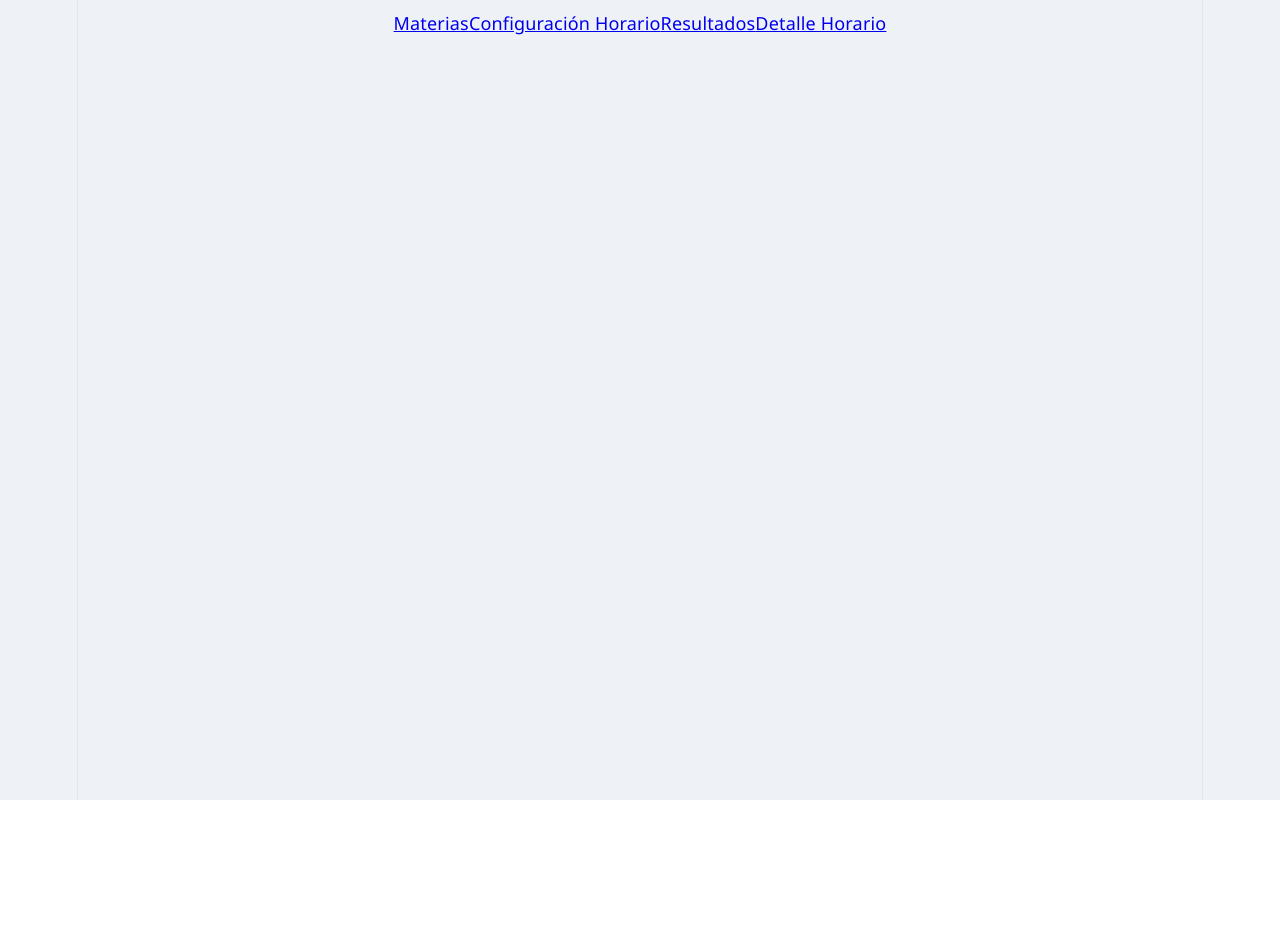
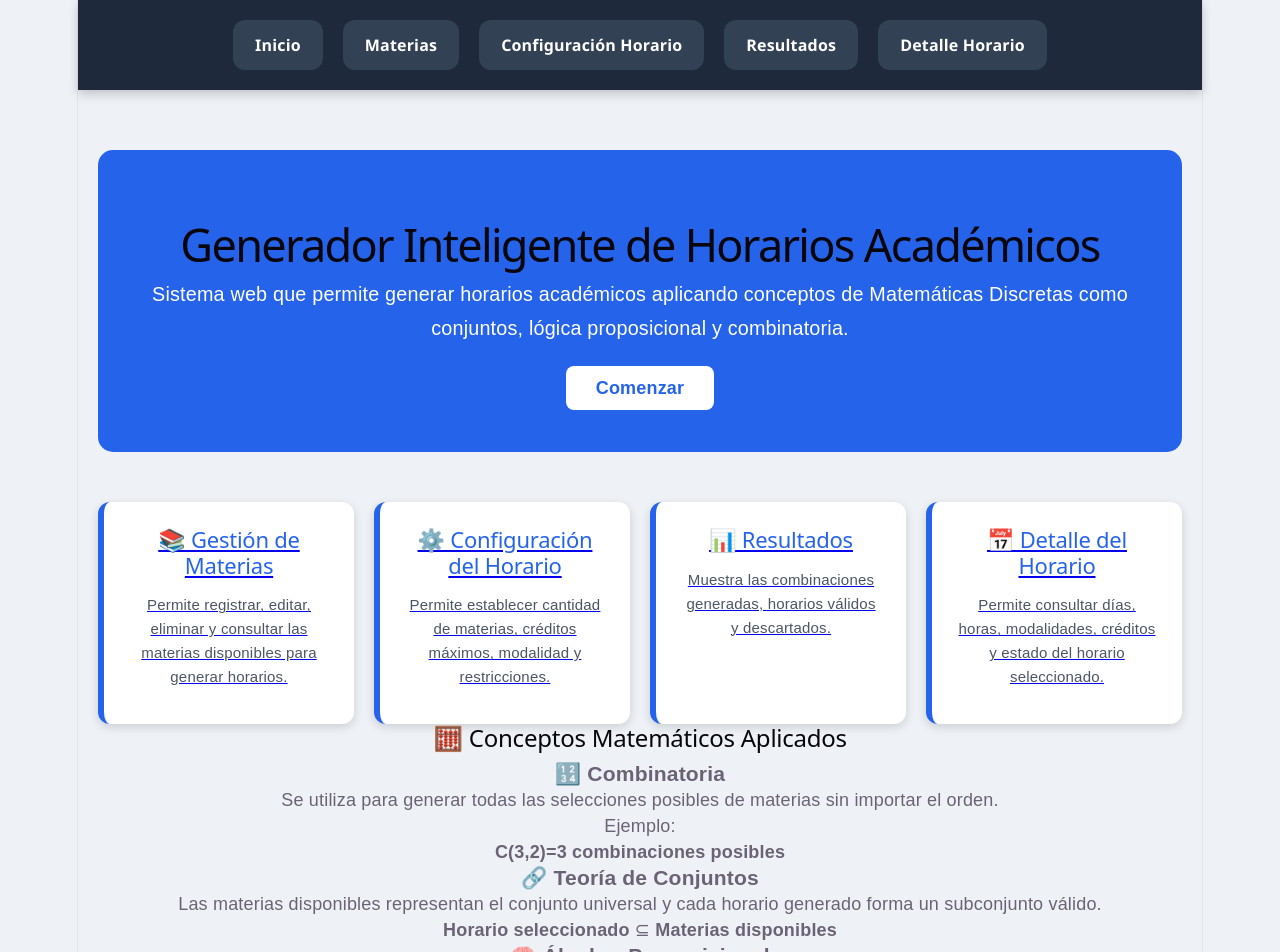
Before and after one commit to HancelE93/HorariosTallerFinal, a React (Vite) app in the folder Frontend_Horarios/: page / in a window 1280 px wide. Shown: the top 952 px of the page. Before the commit the page ends 800 px from the top, so only its background shows below. Built offline with nearby package versions, Linux system fonts and the light colour scheme.

Commit message:
Mejoras interfaz y pagina Home

```diff
--- a/Frontend_Horarios/src/App.jsx
+++ b/Frontend_Horarios/src/App.jsx
@@ -6,6 +6,7 @@ import ConfiguracionHorario from "./pages/ConfiguracionHorario";
 import Resultados from "./pages/Resultados";
 import DetalleHorario from "./pages/DetalleHorario";
 import Navbar from "./components/Navbar";
+import Home from "./pages/Home";
 
 
 function App() {
@@ -17,6 +18,8 @@ function App() {
             <Navbar />
 
             <Routes>
+
+                <Route path="/" element={<Home />} />
 
                 <Route path="/materias" element={<GestionMaterias />} />
 
--- a/Frontend_Horarios/src/components/Navbar.jsx
+++ b/Frontend_Horarios/src/components/Navbar.jsx
@@ -4,7 +4,12 @@ import "../styles/Navbar.css";
 function Navbar() {
 
     return (
+
         <nav>
+
+            <Link to="/">
+                Inicio
+            </Link>
 
             <Link to="/materias">
                 Materias
@@ -23,6 +28,7 @@ function Navbar() {
             </Link>
 
         </nav>
+
     );
 
 }
--- a/Frontend_Horarios/src/pages/ConfiguracionHorario.jsx
+++ b/Frontend_Horarios/src/pages/ConfiguracionHorario.jsx
@@ -3,11 +3,9 @@ import { useNavigate } from "react-router-dom";
 import "./../styles/ConfiguracionHorario.css";
 import { API_BASE_URL } from "../config/apiConfig";
 
-
 function ConfiguracionHorario() {
 
     const navigate = useNavigate();
-
 
     const [configuracion, setConfiguracion] = useState({
 
@@ -27,12 +25,9 @@ function ConfiguracionHorario() {
 
     });
 
-
-
     const manejarCambio = (e) => {
 
         const { name, value, type, checked } = e.target;
-
 
         setConfiguracion({
 
@@ -46,51 +41,35 @@ function ConfiguracionHorario() {
 
     };
 
-
-
     const generarHorario = async (e) => {
 
         e.preventDefault();
-
-
 
         const datos = {
 
             ...configuracion,
 
-
             numberOfCourses: Number(
                 configuracion.numberOfCourses
             ),
-
 
             maximumCredits: Number(
                 configuracion.maximumCredits
             ),
 
-
             maximumDifficultCourses: Number(
                 configuracion.maximumDifficultCourses
             ),
 
-
-
             requiredCourses: configuracion.requiredCourses
-
                 ? [configuracion.requiredCourses]
-
                 : [],
-
-
 
             completedCourses: []
 
         };
 
-
-
         try {
-
 
             const respuesta = await fetch(
 
@@ -112,8 +91,6 @@ function ConfiguracionHorario() {
 
             );
 
-
-
             if (!respuesta.ok) {
 
                 throw new Error(
@@ -122,18 +99,18 @@ function ConfiguracionHorario() {
 
             }
 
-
-
             const horarioGenerado = await respuesta.json();
-
-
 
             console.log(
                 "Horario generado:",
                 horarioGenerado
             );
 
-
+            // Guardar el horario para reutilizarlo
+            localStorage.setItem(
+                "ultimoHorario",
+                JSON.stringify(horarioGenerado)
+            );
 
             navigate("/resultados", {
 
@@ -141,40 +118,27 @@ function ConfiguracionHorario() {
 
             });
 
-
-
         } catch (error) {
-
 
             console.error(error);
 
-
         }
 
-
     };
-
-
-
 
     return (
 
         <div className="configuracion-container">
 
-
             <h1>
                 Generador Inteligente de Horarios
             </h1>
 
-
-
             <form onSubmit={generarHorario}>
-
 
                 <label>
                     Cantidad de materias
                 </label>
-
 
                 <input
 
@@ -190,12 +154,9 @@ function ConfiguracionHorario() {
 
                 />
 
-
-
                 <label>
                     Máximo de créditos
                 </label>
-
 
                 <input
 
@@ -211,12 +172,9 @@ function ConfiguracionHorario() {
 
                 />
 
-
-
                 <label>
                     Máximo de materias difíciles
                 </label>
-
 
                 <input
 
@@ -232,12 +190,9 @@ function ConfiguracionHorario() {
 
                 />
 
-
-
                 <label>
                     Materias obligatorias
                 </label>
-
 
                 <input
 
@@ -255,12 +210,9 @@ function ConfiguracionHorario() {
 
                 />
 
-
-
                 <label>
                     Modalidad
                 </label>
-
 
                 <select
 
@@ -278,21 +230,15 @@ function ConfiguracionHorario() {
                         Cualquiera
                     </option>
 
-
                     <option value="Presencial">
                         Presencial
                     </option>
-
 
                     <option value="Virtual">
                         Virtual
                     </option>
 
-
                 </select>
-
-
-
 
                 <label>
 
@@ -314,9 +260,6 @@ function ConfiguracionHorario() {
 
                 </label>
 
-
-
-
                 <label>
 
                     <input
@@ -337,19 +280,13 @@ function ConfiguracionHorario() {
 
                 </label>
 
-
-
-
                 <button type="submit">
 
                     Generar horario
 
                 </button>
 
-
-
             </form>
-
 
         </div>
 
@@ -357,5 +294,4 @@ function ConfiguracionHorario() {
 
 }
 
-
 export default ConfiguracionHorario;
--- a/Frontend_Horarios/src/pages/DetalleHorario.jsx
+++ b/Frontend_Horarios/src/pages/DetalleHorario.jsx
@@ -4,12 +4,13 @@ import "../styles/DetalleHorario.css";
 
 function DetalleHorario() {
 
-
     const location = useLocation();
     const navigate = useNavigate();
 
 
-    const horario = location.state;
+    const horario =
+        location.state ||
+        JSON.parse(localStorage.getItem("ultimoDetalleHorario"));
 
 
 
@@ -100,6 +101,20 @@ function DetalleHorario() {
                                         </p>
 
 
+
+                                        <p>
+
+                                            <strong>
+                                                Créditos:
+                                            </strong>
+
+                                            {" "}
+
+                                            {materia.credits}
+
+                                        </p>
+
+
                                     </div>
 
 
@@ -112,7 +127,9 @@ function DetalleHorario() {
 
 
                         <button className="btn-pdf">
+
                             Descargar PDF
+
                         </button>
 
 
@@ -120,7 +137,6 @@ function DetalleHorario() {
 
 
                 ) : (
-
 
                     <>
 
@@ -138,7 +154,6 @@ function DetalleHorario() {
 
                     </>
 
-
                 )
             }
 
--- /dev/null
+++ b/Frontend_Horarios/src/pages/Home.jsx
@@ -0,0 +1,230 @@
+import { Link } from "react-router-dom";
+import "../styles/Home.css";
+
+
+function Home() {
+
+    return (
+
+        <div className="home-container">
+
+
+            <div className="hero">
+
+
+                <h1>
+                    Generador Inteligente de Horarios Académicos
+                </h1>
+
+
+                <p>
+                    Sistema web que permite generar horarios académicos
+                    aplicando conceptos de Matemáticas Discretas como
+                    conjuntos, lógica proposicional y combinatoria.
+                </p>
+
+
+
+                <Link
+                    to="/configuracion"
+                    className="btn-comenzar"
+                >
+                    Comenzar
+                </Link>
+
+
+            </div>
+
+
+
+            <div className="cards-container">
+
+
+
+                <Link
+                    to="/materias"
+                    className="card"
+                >
+
+                    <h2>
+                        📚 Gestión de Materias
+                    </h2>
+
+
+                    <p>
+                        Permite registrar, editar, eliminar y consultar
+                        las materias disponibles para generar horarios.
+                    </p>
+
+
+                </Link>
+
+
+
+
+                <Link
+                    to="/configuracion"
+                    className="card"
+                >
+
+                    <h2>
+                        ⚙️ Configuración del Horario
+                    </h2>
+
+
+                    <p>
+                        Permite establecer cantidad de materias,
+                        créditos máximos, modalidad y restricciones.
+                    </p>
+
+
+                </Link>
+
+
+
+
+                <Link
+                    to="/resultados"
+                    className="card"
+                >
+
+                    <h2>
+                        📊 Resultados
+                    </h2>
+
+
+                    <p>
+                        Muestra las combinaciones generadas,
+                        horarios válidos y descartados.
+                    </p>
+
+
+                </Link>
+
+
+
+
+                <Link
+                    to="/detalle"
+                    className="card"
+                >
+
+                    <h2>
+                        📅 Detalle del Horario
+                    </h2>
+
+
+                    <p>
+                        Permite consultar días, horas, modalidades,
+                        créditos y estado del horario seleccionado.
+                    </p>
+
+
+                </Link>
+
+
+            </div>
+
+
+
+
+
+            <div className="conceptos-container">
+
+
+                <h2>
+                    🧮 Conceptos Matemáticos Aplicados
+                </h2>
+
+
+
+                <div className="concepto-card">
+
+
+                    <h3>
+                        🔢 Combinatoria
+                    </h3>
+
+
+                    <p>
+                        Se utiliza para generar todas las selecciones
+                        posibles de materias sin importar el orden.
+                    </p>
+
+
+                    <p>
+                        Ejemplo:
+                    </p>
+
+
+                    <strong>
+                        C(3,2)=3 combinaciones posibles
+                    </strong>
+
+
+                </div>
+
+
+
+
+
+                <div className="concepto-card">
+
+
+                    <h3>
+                        🔗 Teoría de Conjuntos
+                    </h3>
+
+
+                    <p>
+                        Las materias disponibles representan el conjunto
+                        universal y cada horario generado forma un
+                        subconjunto válido.
+                    </p>
+
+
+                    <strong>
+                        Horario seleccionado ⊆ Materias disponibles
+                    </strong>
+
+
+                </div>
+
+
+
+
+
+                <div className="concepto-card">
+
+
+                    <h3>
+                        🧠 Álgebra Proposicional
+                    </h3>
+
+
+                    <p>
+                        Los horarios son evaluados mediante reglas lógicas
+                        utilizando condiciones verdaderas o falsas.
+                    </p>
+
+
+                    <strong>
+                        Sin cruces AND Créditos permitidos
+                    </strong>
+
+
+                </div>
+
+
+            </div>
+
+
+
+        </div>
+
+    );
+
+}
+
+
+export default Home;
--- /dev/null
+++ b/Frontend_Horarios/src/styles/Home.css
@@ -0,0 +1,89 @@
+.home-container{
+    max-width: 1200px;
+    margin: 40px auto;
+    padding: 20px;
+    font-family: Arial, Helvetica, sans-serif;
+}
+
+.hero{
+    text-align: center;
+    background: #2563eb;
+    color: white;
+    padding: 50px 30px;
+    border-radius: 15px;
+}
+
+.hero h1{
+    font-size: 2.5rem;
+    margin-bottom: 20px;
+}
+
+.hero p{
+    font-size: 1.1rem;
+    line-height: 1.7;
+    margin-bottom: 30px;
+}
+
+.btn-comenzar{
+    background: white;
+    color: #2563eb;
+    text-decoration: none;
+    padding: 12px 30px;
+    border-radius: 8px;
+    font-weight: bold;
+    transition: .3s;
+}
+
+.btn-comenzar:hover{
+    background: #e5e7eb;
+}
+
+.cards-container{
+    display: grid;
+    grid-template-columns: repeat(auto-fit,minmax(240px,1fr));
+    gap: 20px;
+    margin-top: 50px;
+}
+
+.card{
+    background: white;
+    padding: 25px;
+    border-radius: 12px;
+    box-shadow: 0 3px 10px rgba(0,0,0,.15);
+    transition: .3s;
+}
+
+.card:hover{
+    transform: translateY(-5px);
+}
+
+.card h2{
+    color: #2563eb;
+    margin-bottom: 15px;
+}
+
+.card p{
+    line-height: 1.6;
+}
+
+.conceptos{
+    margin-top: 50px;
+    background: #f3f4f6;
+    padding: 30px;
+    border-radius: 12px;
+}
+
+.conceptos h2{
+    color: #2563eb;
+    margin-bottom: 20px;
+}
+
+.conceptos ul{
+    list-style: none;
+    padding: 0;
+}
+
+.conceptos li{
+    margin-bottom: 12px;
+    font-size: 18px;
+}
--- a/Frontend_Horarios/src/styles/Navbar.css
+++ b/Frontend_Horarios/src/styles/Navbar.css
@@ -1,3 +1,58 @@
 nav {
-    padding: 10px;
+
+    display: flex;
+
+    justify-content: center;
+
+    align-items: center;
+
+    gap: 20px;
+
+    padding: 20px;
+
+    background: #1e293b;
+
+    box-shadow: 0 4px 10px rgba(0,0,0,0.2);
+
 }
+
+
+
+nav a {
+
+    text-decoration: none;
+
+    color: white;
+
+    background: #334155;
+
+    padding: 12px 22px;
+
+    border-radius: 12px;
+
+    font-size: 16px;
+
+    font-weight: 600;
+
+    transition: all 0.3s ease;
+
+}
+
+
+
+nav a:hover {
+
+
+    background: #2563eb;
+
+    transform: translateY(-3px);
+
+}
+
+
+
+nav a:active {
+
+    transform: scale(0.95);
+
+}
```
Also changed, not shown: Frontend_Horarios/src/pages/Resultados.jsx (+78 -19 lines).
